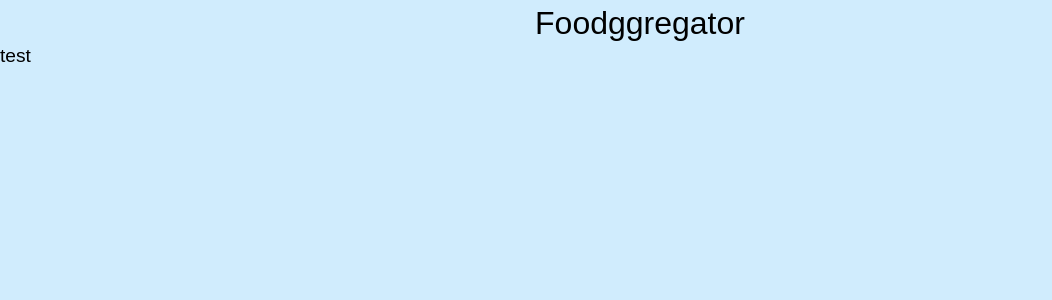
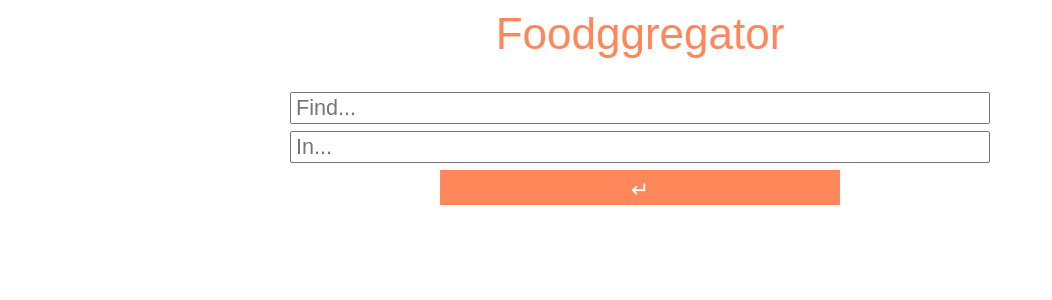
Before and after one commit to samscha/Foodggregator, a React (Create React App) app in the folder foodggregator/: page / in a window 1280 px wide. Shown: the top 300 px of the page, without its empty margins (0-1052 px from the left). Built offline with nearby package versions, Linux system fonts and the light colour scheme.

Commit message:
Added variables, Separator for app level separator

```diff
--- a/foodggregator/src/components/app/App.js
+++ b/foodggregator/src/components/app/App.js
@@ -1,6 +1,7 @@
 import React, { Component } from 'react';
 
 import Header from '../header/Header';
+import Separator from './Separator';
 import Search from '../search/Search';
 
 class App extends Component {
@@ -9,6 +10,8 @@ class App extends Component {
       <div className="App">
         <Header />
 
+        <Separator />
+
         <Search />
       </div>
     );
--- /dev/null
+++ b/foodggregator/src/components/app/Separator.js
@@ -0,0 +1,7 @@
+import React from 'react';
+
+const Separator = _ => {
+  return <div className="Separator" />;
+};
+
+export default Separator;
--- a/foodggregator/src/components/search/Search.js
+++ b/foodggregator/src/components/search/Search.js
@@ -2,11 +2,42 @@ import React, { Component } from 'react';
 
 class Search extends Component {
   state = {
-    //
+    query: '',
+    location: '',
+  };
+
+  handleInputChange = e => {
+    this.setState({ [e.target.name]: e.target.value });
   };
 
   render() {
-    return <div className="Search">test</div>;
+    return (
+      <div className="Search">
+        <input
+          className="SearchQuery"
+          type="text"
+          name="query"
+          value={this.state.query}
+          placeholder="Find..."
+          onChange={this.handleInputChange}
+        />
+
+        <div className="SearchSeparator" />
+
+        <input
+          className="SearchLocation"
+          type="text"
+          name="location"
+          value={this.state.location}
+          placeholder="In..."
+          onChange={this.handleInputChange}
+        />
+
+        <div className="SearchSeparator" />
+
+        <div className="SearchButton">&#8629;</div>
+      </div>
+    );
   }
 }
 
--- a/foodggregator/src/styles/css/index.css
+++ b/foodggregator/src/styles/css/index.css
@@ -135,21 +135,65 @@ body {
   padding: 0;
   font-family: sans-serif;
   font-size: 62.5%;
-  min-width: 400px;
+  min-width: 350px;
   min-height: 500px;
-  background: #d0ecfd;
 }
 /* app */
 .App {
   width: 100%;
 }
+.Separator {
+  height: 24px;
+}
 /* header */
 .Header {
-  margin: 7px auto;
-  font-size: 2rem;
+  margin: 12px auto;
+  font-size: 2.75rem;
+  color: #ff875a;
   text-align: center;
 }
 /* search */
 .Search {
-  font-size: 1.2rem;
+  width: 100%;
+  display: flex;
+  flex-direction: column;
+  align-items: center;
 }
+.Search .SearchSeparator {
+  height: 7px;
+}
+.Search .SearchQuery {
+  width: 70%;
+  max-width: 700px;
+  padding-left: 4px;
+  font-size: 1.35rem;
+  outline: none;
+}
+.Search .SearchLocation {
+  width: 70%;
+  max-width: 700px;
+  padding-left: 4px;
+  font-size: 1.35rem;
+  outline: none;
+}
+.Search .SearchButton {
+  width: 40%;
+  height: 35px;
+  max-width: 400px;
+  background: #ff875a;
+  color: white;
+  border: solid 1px #ff875a;
+  font-size: 1.35rem;
+  text-decoration: none;
+  text-align: center;
+  display: flex;
+  flex-direction: column;
+  justify-content: center;
+  padding-top: 5px;
+}
+.Search .SearchButton:hover {
+  border-color: #1d771d;
+  background: #1d771d;
+  color: white;
+  cursor: pointer;
+}
--- /dev/null
+++ b/foodggregator/src/styles/less/app/Separator.less
@@ -0,0 +1,3 @@
+.Separator {
+  height: 24px;
+}
--- a/foodggregator/src/styles/less/general.less
+++ b/foodggregator/src/styles/less/general.less
@@ -3,8 +3,12 @@ body {
   padding: 0;
   font-family: sans-serif;
   font-size: 62.5%;
-  min-width: 400px;
+  min-width: 350px;
   min-height: 500px;
 
-  background: #d0ecfd;
+  // background: #ff875a;
+
+  // color: white;
+  // -webkit-text-stroke-width: 1px;
+  // -webkit-text-stroke-color: black;
 }
--- a/foodggregator/src/styles/less/header/Header.less
+++ b/foodggregator/src/styles/less/header/Header.less
@@ -1,7 +1,8 @@
 .Header {
-  margin: 7px auto;
+  margin: 12px auto;
 
-  font-size: 2rem;
+  font-size: @titleFontSize;
+  color: @themeColor;
 
   text-align: center;
 }
--- a/foodggregator/src/styles/less/index.less
+++ b/foodggregator/src/styles/less/index.less
@@ -2,9 +2,11 @@
 @import 'reset';
 @import 'general';
 @import 'mixins';
+@import 'variables';
 
 /* app */
 @import 'app/App';
+@import 'app/Separator';
 
 /* header */
 @import 'header/Header';
--- a/foodggregator/src/styles/less/search/Search.less
+++ b/foodggregator/src/styles/less/search/Search.less
@@ -1,3 +1,26 @@
 .Search {
-  font-size: 1.2rem;
+  width: 100%;
+
+  // font-size: 1.2rem;
+
+  display: flex;
+  flex-direction: column;
+  align-items: center;
+
+  .SearchSeparator {
+    .emptySpace();
+  }
+
+  .SearchQuery {
+    .inputBox();
+  }
+
+  .SearchLocation {
+    .inputBox();
+  }
+
+  .SearchButton {
+    #buttonCreator > .medium;
+    padding-top: 5px;
+  }
 }
```
Also changed, not shown: foodggregator/src/styles/less/mixins.less (+42 -0 lines), foodggregator/src/styles/less/variables.less (added, +7 -0 lines).
